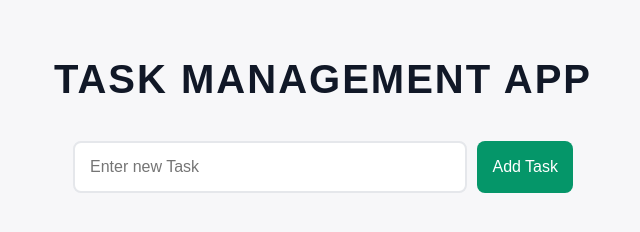
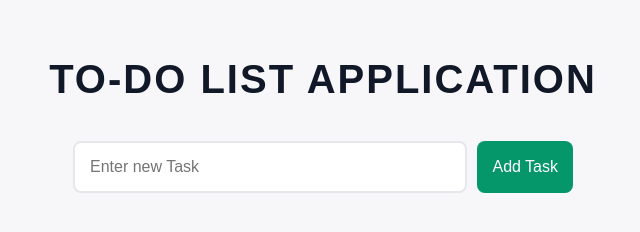
Before and after one commit to AhmedSadique09/Task-Management-App, a website: page public/index.html in a window 1280 px wide. Shown: the whole page, without its empty margins (317-957 px from the left). Drawn offline with Linux system fonts and the light colour scheme; no server answers.

Commit message:
Update index.html

```diff
--- a/public/index.html
+++ b/public/index.html
@@ -4,12 +4,12 @@
     <meta charset="UTF-8">
     <meta name="viewport" content="width=device-width, initial-scale=1.0">
     <link rel="stylesheet" href="styles.css">
-    <title>Task Management</title>
+    <title>To-Do List Application</title>
 
 </head>
 <body>
 
-    <h1>Task Management App</h1>
+    <h1>To-Do List Application</h1>
 
     <form id="task-form">
         <input type="text" id="task-title" placeholder="Enter new Task" required>
```
